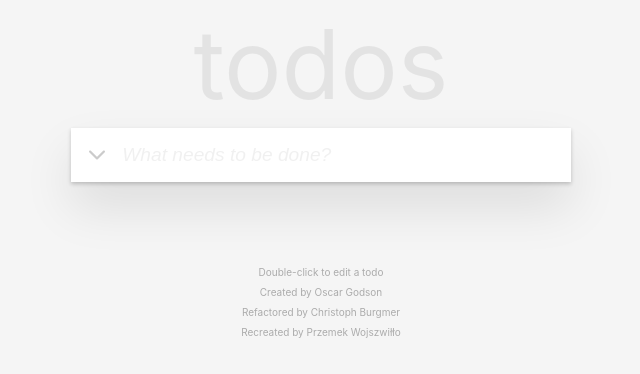
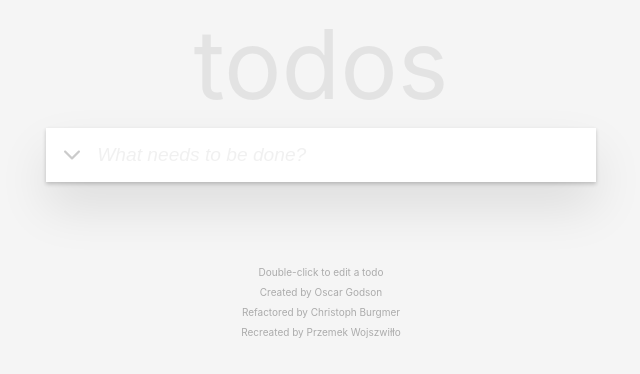
Before and after one commit to wonszfill/todos_clone, a React (Create React App) app in the folder to-do/: page /1 in a window 1280 px wide. Shown: the top 374 px of the page, without its empty margins (319-959 px from the left). Built offline with nearby package versions, Linux system fonts and the light colour scheme.

Commit message:
Fix styling, add readme

```diff
--- a/to-do/src/TodoView.js
+++ b/to-do/src/TodoView.js
@@ -14,7 +14,7 @@ const StyledApp = styled.div`
 
 const StyledAppWraper = styled.div`
 	width: 100%;
-	max-width: 500px;
+	max-width: 550px;
 `
 
 const StyledAppTitle = styled.h1`
@@ -48,6 +48,7 @@ const StyledSummary = styled.div`
 	width: 100%;
 	box-sizing: border-box;
 	box-shadow: 0 5px 4px 0 rgba(0, 0, 0, 0.2);
+	font-size: 0.8rem;
 	&:before{
 		content: "";
 		position: absolute;
```
Also changed, not shown: to-do/Sshot.png (added), 1 other file (tests, documents, lock files or other folders).
